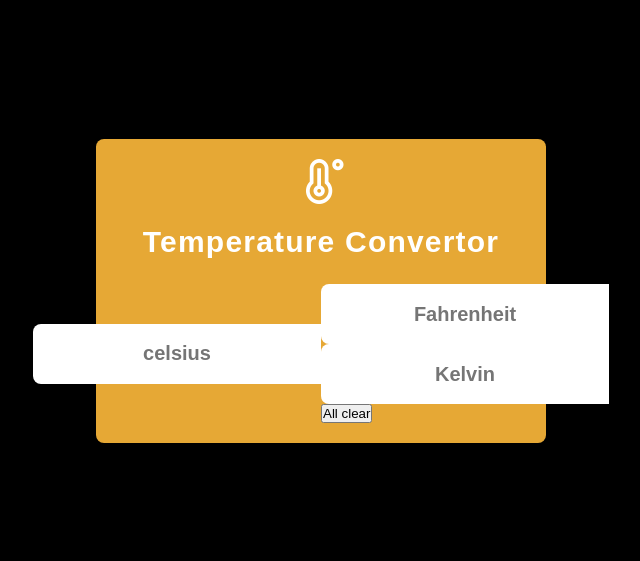
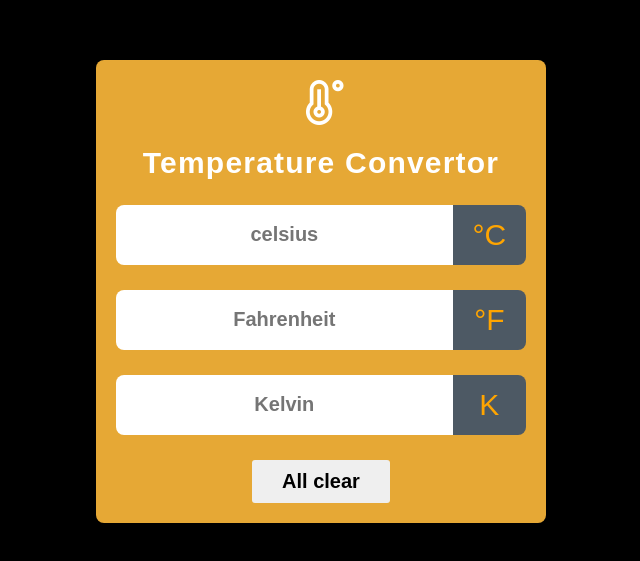
Before and after one commit to Anurag-092/TemperatureConvertor, a plain HTML site: page index.html in a window 1280 px wide. Shown: the part 109-670 px from the top of the page, without its empty margins (319-959 px from the left). Drawn offline with nearby package versions, Linux system fonts and the light colour scheme.

Commit message:
Update index.html

```diff
--- a/index.html
+++ b/index.html
@@ -15,15 +15,15 @@
         </div>
         <div class="celsius">
             <input type="number" placeholder="celsius" class="cel" name="">
-            <span  class="icon>°C</span>
+            <span  class="icon">°C</span>
         </div>
         <div class="farhnheit">
             <input type="number" placeholder="Fahrenheit" class="cel" name="">
-            <span class="icon>°F </span>
+            <span class="icon">°F </span>
             </div>
             <div class="Kelvin">
                 <input type="number" placeholder="Kelvin" class="cel" name="">
-                <span class="icon>K</span>
+                <span class="icon">K</span>
                 </div>
                 <div class="btn-box">
                     <button>All clear </button>
```
